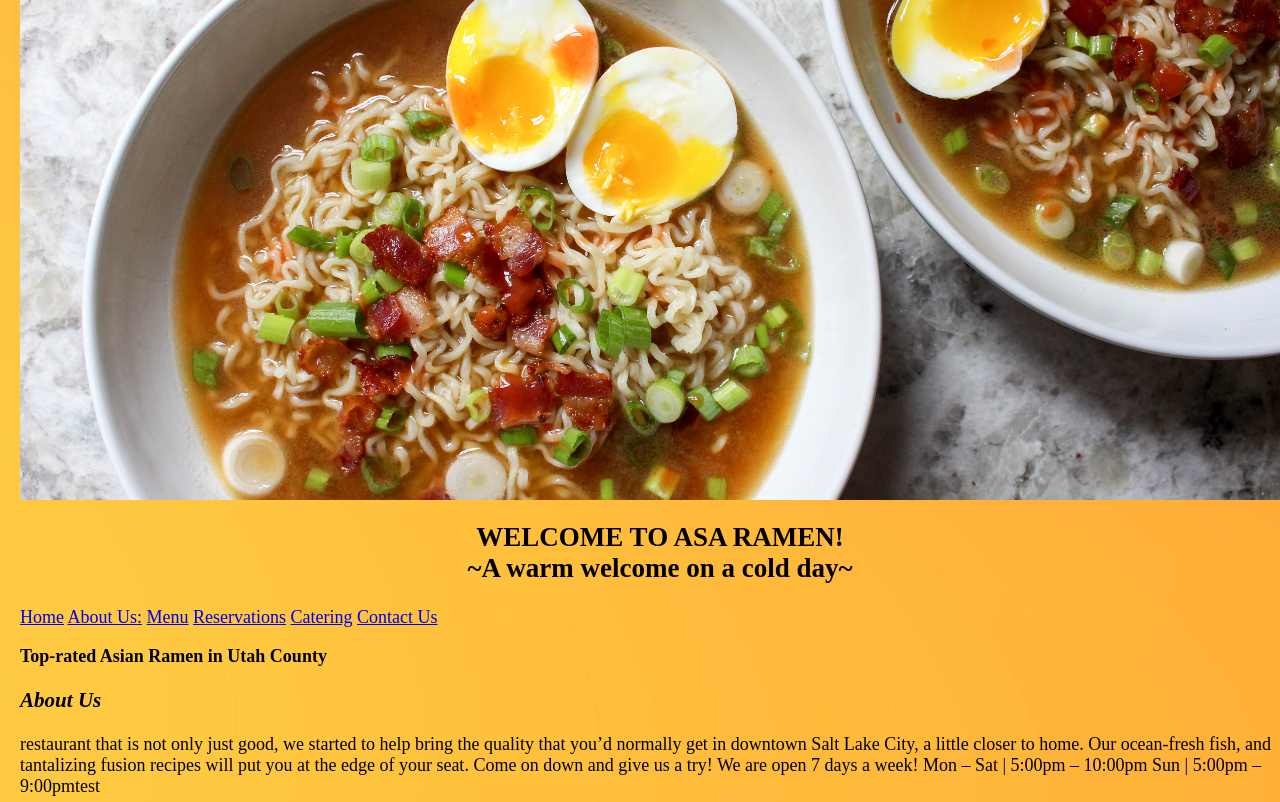
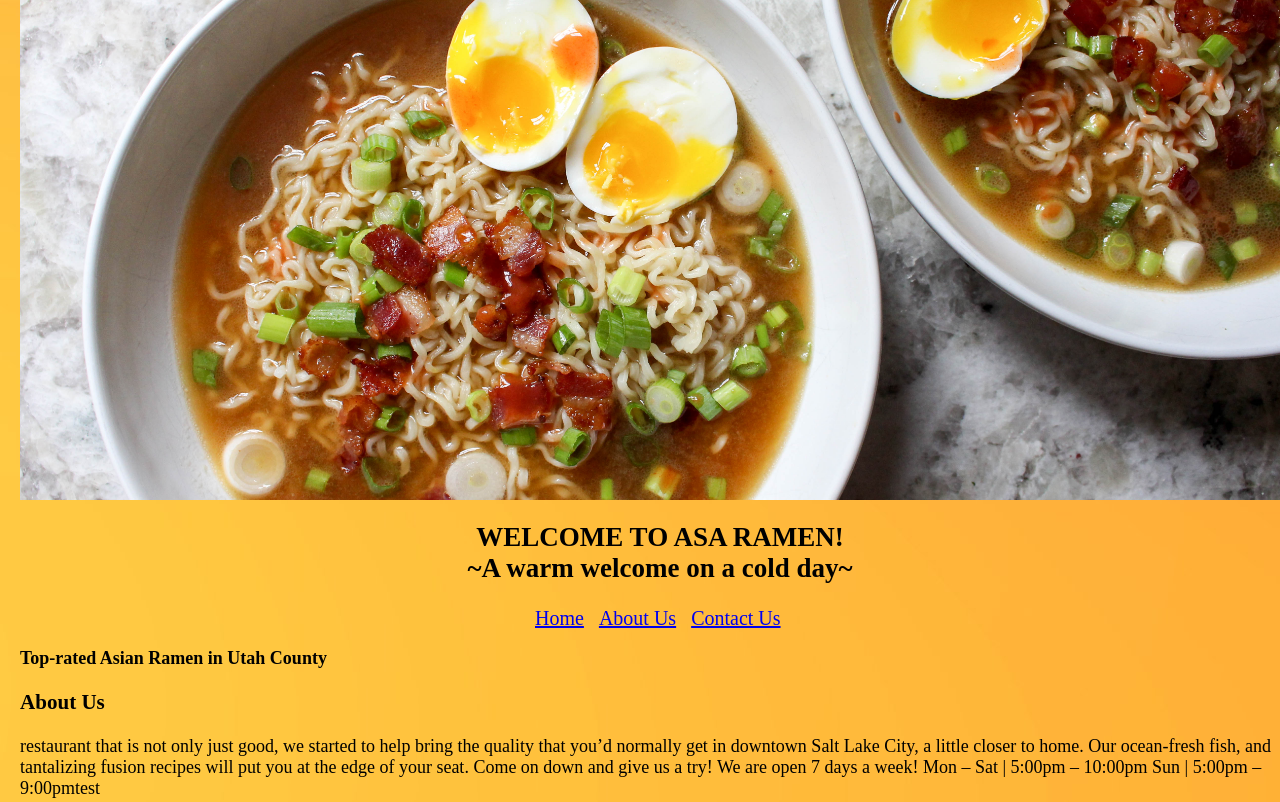
Before and after one commit to zaya256/project-1, a plain HTML site: page index.html in a window 1280 px wide. Shown: the top 802 px of the page. Drawn offline with Linux system fonts and the light colour scheme.

Commit message:
lastchanges

```diff
--- a/hmtlpracticecss.css
+++ b/hmtlpracticecss.css
@@ -33,14 +33,17 @@ body{
 
 }
 
-.navigation {
-    display:block;
-    border: 1px solid
-    background: purple;
-    justify-content: center;
+nav li {
+    display:inline;
+    margin: 0 5px;
+
 
 }
 
+nav ul {
+    width:300px;
+    margin: 0 auto;
+    font-size: 20px;
 
 .photos{
     list-style-type: none;
@@ -51,11 +54,11 @@ body{
     display: flex;
     padding-left: 12px;
 }
-#aboutus{
+#about {
     font-style:italic;
 
 }
 
-#contact{
+#contact {
     font-style:italic;
 }
--- a/index.html
+++ b/index.html
@@ -5,17 +5,6 @@
     <meta name="viewport" content="width=device-width, initial-scale=1">
         <title>ASA RAMEN</title>
         <link rel="stylesheet" href="hmtlpracticecss.css">
-
-        <style>
-            .parallax {
-                background-image: url("img_2719-2.jpg");
-                min-height: 500px;
-                background-attachment: fixed;
-                background-position: center;
-                background-repeat: no-repeat;
-                background-size: cover;}
-
-        </style>
 </head>
 <body>
 <div class="container">
@@ -25,23 +14,17 @@
 
     <h2 id="welcome">WELCOME TO ASA RAMEN!<br>
             ~A warm welcome on a cold day~</h2>
-
-
-        <div class="navigation">
-            <a href="#">Home</a>
-            <a href="aboutus">About Us:</a>
-            <a href="#">Menu</a>
-            <a href="#">Reservations</a>
-            <a href="#">Catering</a>
-            <a href="#contact">Contact Us</a>
-        </div>
-
+    <nav>
+        <ul>
+            <li><a href="#">Home</a></li>
+            <li><a href="about">About Us</a></li>
+            <li><a href="#contact">Contact Us</a></li>
+        </ul>
+    </nav>
         <div>
 
         <p><strong>Top-rated Asian Ramen in Utah County</strong></p>
-
-
-            <h3 id="aboutus">About Us</h3>
+            <h3 id="about">About Us</h3>
             <p>restaurant that is not only just good, we started to help bring the quality that you’d normally get in downtown Salt Lake City, a little closer to home. Our ocean-fresh fish, and tantalizing fusion recipes will put you at the edge of your seat. Come on down and give us a try!
 
                 We are open 7 days a week!
```
Lines whose indentation alone changed are shown as unchanged.
